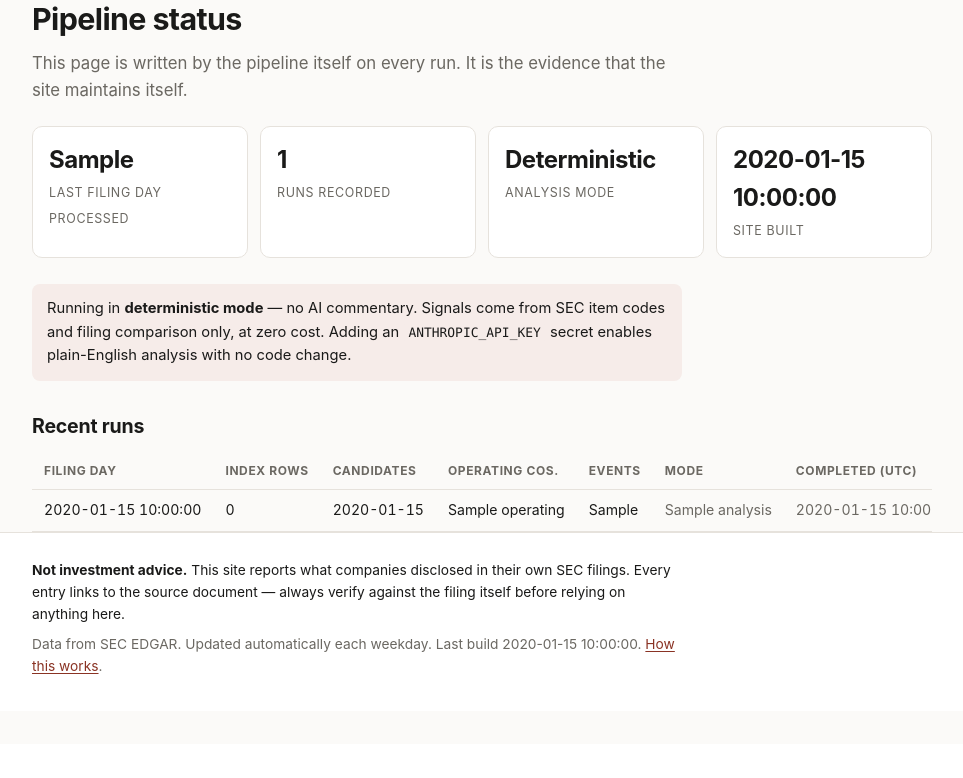
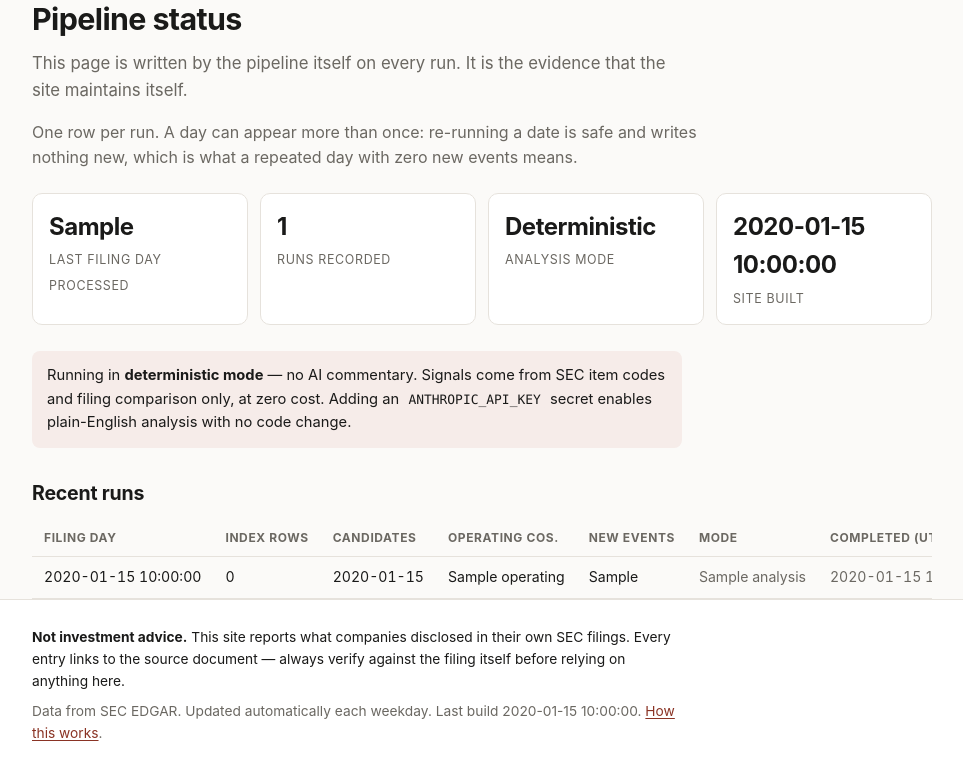
Before and after one commit to srinivasledger/filing-signals, a Python web app: template site/templates/status.html in a window 1280 px wide. Shown: the part 56-834 px from the top of the page, without its empty margins (158-1121 px from the left). Before the commit the page ends 730 px from the top, so only its background shows below. Run offline with Jinja, Linux system fonts and the light colour scheme; the template is opened without the code that fills it: most values are stand-ins (such as "Sample title", 1, 10 or a date in 2020).

Commit message:
site: clarify the status page run log
A day can legitimately appear twice, because re-running a date is safe and
writes nothing new. Labelled the column 'New events' and said so explicitly.

```diff
--- a/site/templates/status.html
+++ b/site/templates/status.html
@@ -4,6 +4,9 @@
 <h1>Pipeline status</h1>
 <p class="lede">This page is written by the pipeline itself on every run. It is
 the evidence that the site maintains itself.</p>
+<p class="muted">One row per run. A day can appear more than once: re-running a
+date is safe and writes nothing new, which is what a repeated day with zero new
+events means.</p>
 
 <div class="stats">
   <div><b>{{ last_run or '—' }}</b><span>last filing day processed</span></div>
@@ -24,7 +27,7 @@ analysis with no code change.</p>
 <table>
   <thead><tr>
     <th>Filing day</th><th>Index rows</th><th>Candidates</th>
-    <th>Operating cos.</th><th>Events</th><th>Mode</th><th>Completed (UTC)</th>
+    <th>Operating cos.</th><th>New events</th><th>Mode</th><th>Completed (UTC)</th>
   </tr></thead>
   <tbody>
   {% for r in runs %}
```
